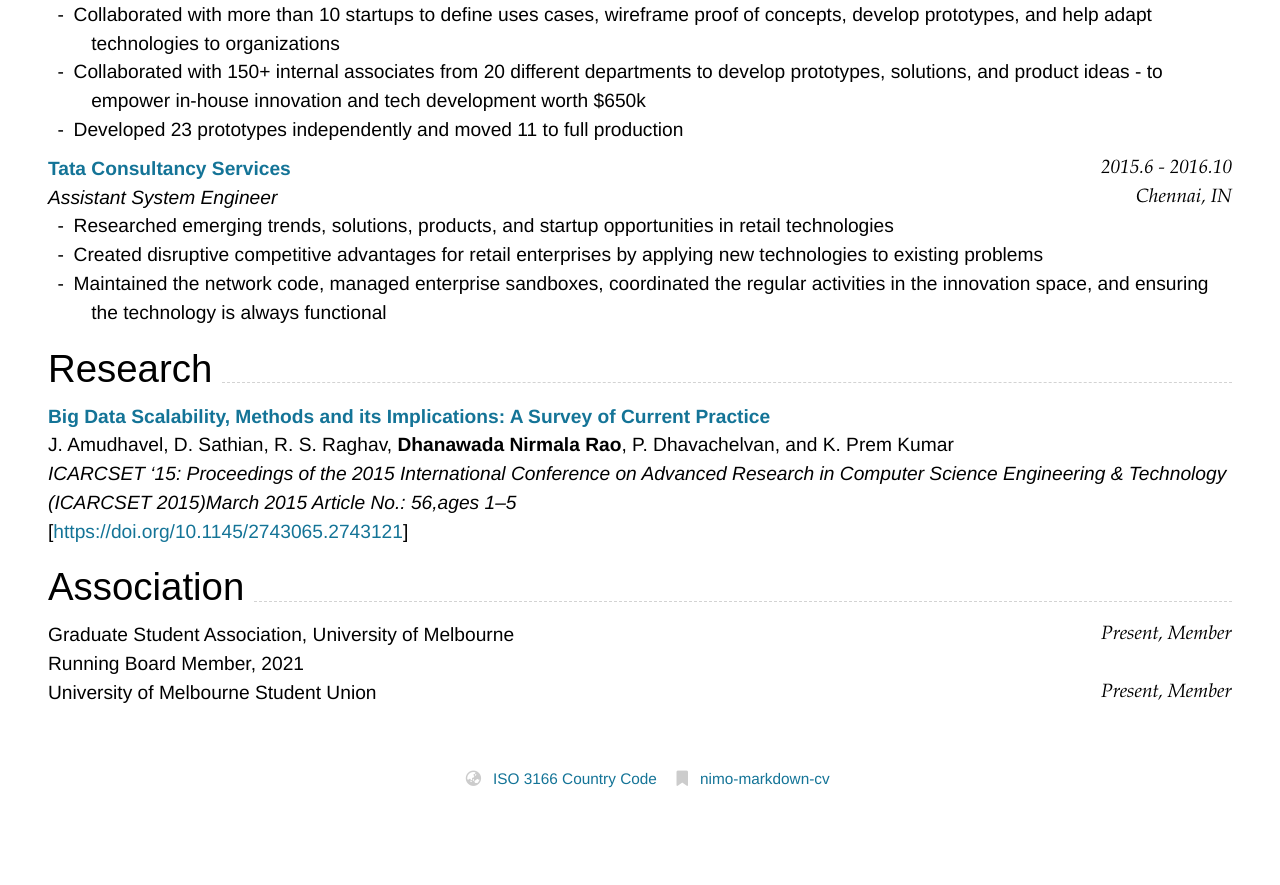
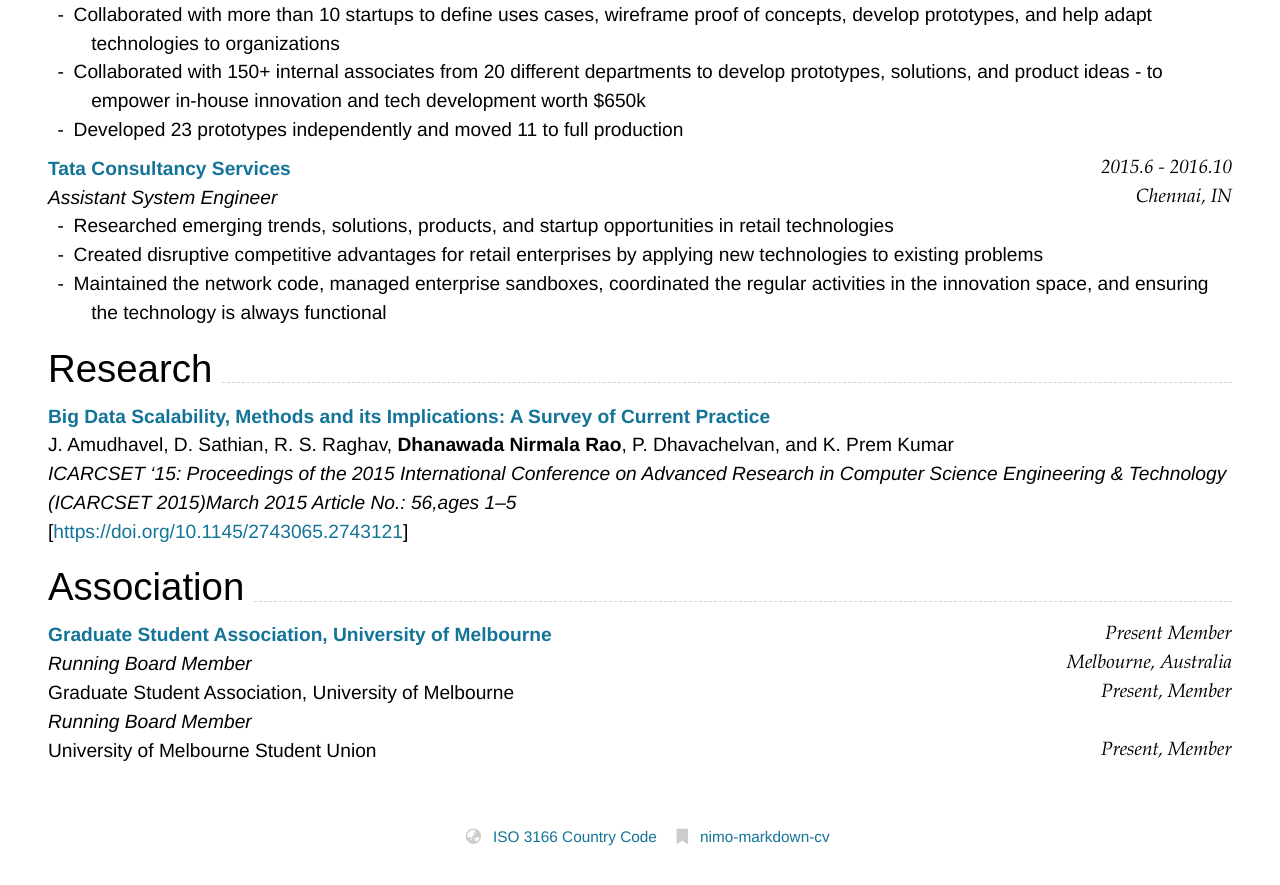
Before and after one commit to thedhanawada/me, a Jekyll site: the page built from index.md, in a window 1280 px wide and 900 px high, scrolled down 1560 px. Shown: the top 885 px of the window. Built offline with Jekyll 4.4.1, drawn with Linux system fonts in a browser that asks for light colours; nearby versions of some CDN libraries; before the commit the page ends 2402 px from its top, so only the background shows below that.

Commit message:
update 02

````diff
--- a/index.md
+++ b/index.md
@@ -122,8 +122,14 @@ _ICARCSET '15: Proceedings of the 2015 International Conference on Advanced Rese
 
 ## Association
 
+### **[Graduate Student Association, University of Melbourne](https://www.lb.com/){:target="_blank"}** `Present Member`
+```
+Melbourne, Australia
+```
+_Running Board Member_<br>
+
 Graduate Student Association, University of Melbourne `Present, Member` <br>
-Running Board Member, 2021 <br>
+_Running Board Member_ <br>
 University of Melbourne Student Union `Present, Member` <br>
 <br><br>
 {% include cv-contact-footer.html %}
````
